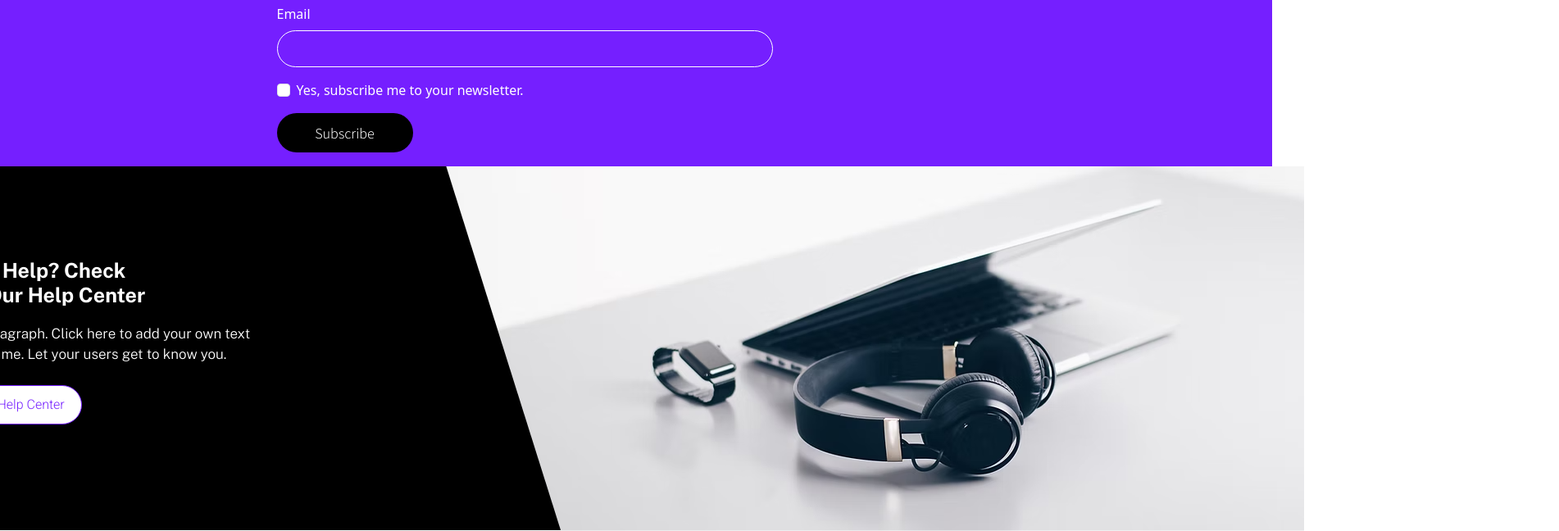
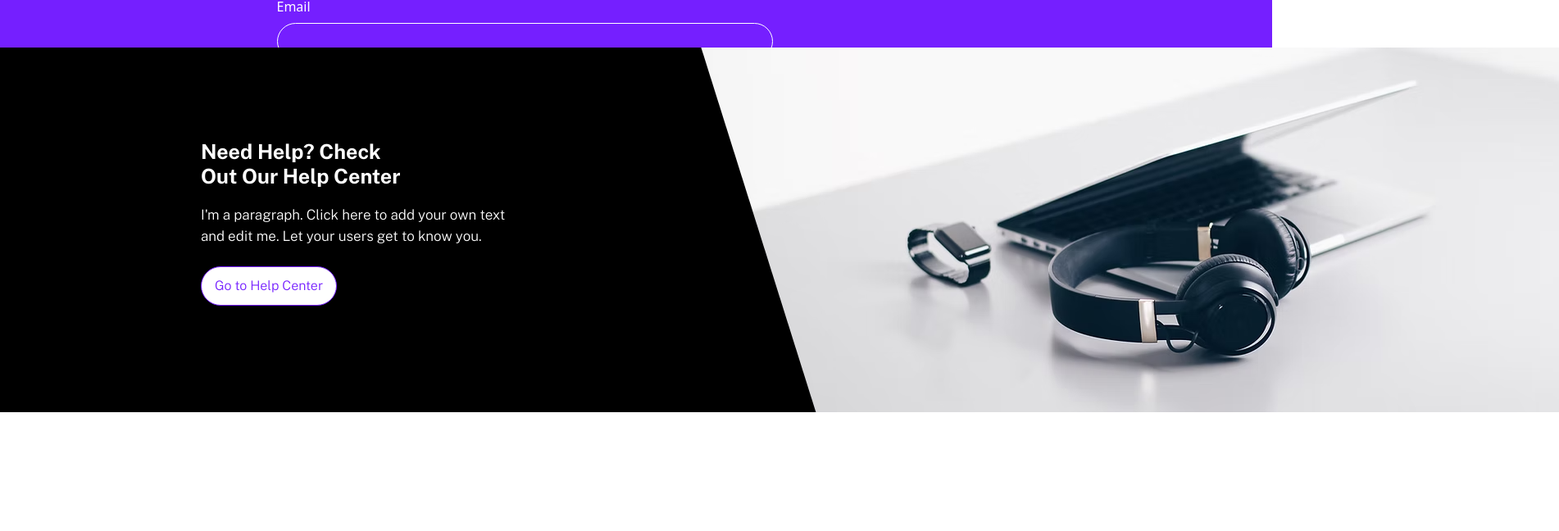
Before and after one commit to sankalptrimade/ecommerce-website, a React (Vite) app: page / in a window 1280 px wide. Shown: the part 3574-4222 px from the top of the page at 82% size, 1902 px wide, since content can reach past the window. After the commit the page ends 4077 px from the top, so only its background shows below. Built offline with nearby package versions, Linux system fonts and the light colour scheme; a web font is replaced by a local one.

Commit message:
Completed Product Details Component

```diff
--- a/src/components/ProductDetails.jsx
+++ b/src/components/ProductDetails.jsx
@@ -6,7 +6,6 @@ import ShopCategoryList from "./ShopCategoryList";
 import ComingSoonComponent from "./ComingSoonComponent";
 import BrandsComponent from "./BrandsComponent";
 import NewsletterComponent from "./NewsletterComponent";
-import HelpCenterComponent from "./helpCenterComponent";
 
 
 const ProductDetails = () => {
@@ -30,9 +29,6 @@ const ProductDetails = () => {
       <div className="Newsletterpage">
         <NewsletterComponent />
       </div>
-      <div className="helpCenter">
-        <HelpCenterComponent />
-      </div>
     </div>
   );
 };
--- a/src/main.jsx
+++ b/src/main.jsx
@@ -4,8 +4,8 @@ import Navbar from './components/Navbar'
 import Heading from './components/Heading'
 import CategoryNavigation from './components/CategoryNavigation'
 import ImageSlider from './components/ImageSlider'
-// import InfoImage from './components/InfoImage'
 import ProductDetails from './components/ProductDetails'
+import HelpCenterComponent from './components/helpCenterComponent'
 
 
 createRoot(document.getElementById('root')).render(
@@ -14,7 +14,7 @@ createRoot(document.getElementById('root')).render(
     <Heading />
     <CategoryNavigation />
     <ImageSlider />
-    {/* <InfoImage /> */}
     <ProductDetails />
+    <HelpCenterComponent />
   </StrictMode>,
 )
--- a/src/styles/HelpCenterComponentStyles.css
+++ b/src/styles/HelpCenterComponentStyles.css
@@ -51,7 +51,8 @@
     background-color: white;
     color: #751FFF;
     border: 1px solid #751FFF;
-    font-family: "Roboto", serif;
+    font-family: "Public Sans", serif;
+    font-optical-sizing: auto;
     font-weight: 300;
     font-style: normal;
     margin-top: 1.5rem;
--- a/src/styles/ProductDetailsStyles.css
+++ b/src/styles/ProductDetailsStyles.css
@@ -3,8 +3,9 @@
     display: flex;
     flex-direction: column;
     align-items: center;
+    justify-content: space-evenly;
     width: 100%;
-    height: 400vh;
+    height: 365vh;
 }
 
 .cardsImage {
@@ -20,7 +21,7 @@
 
 .categoryShoppingList{
     width: 114rem;
-    height: 67.6rem;
+    height: 67rem;
     background-color: white;
 }
 
```
